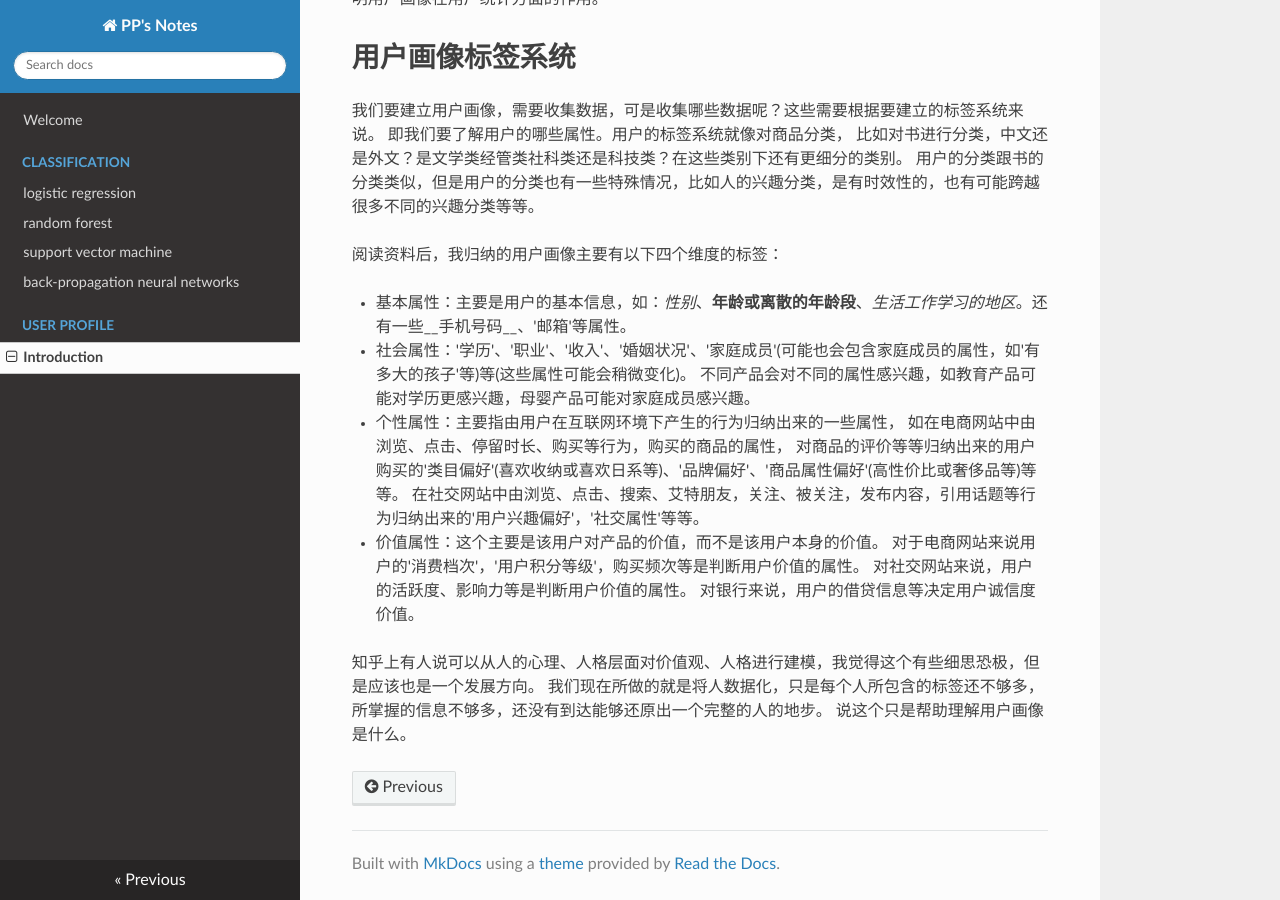
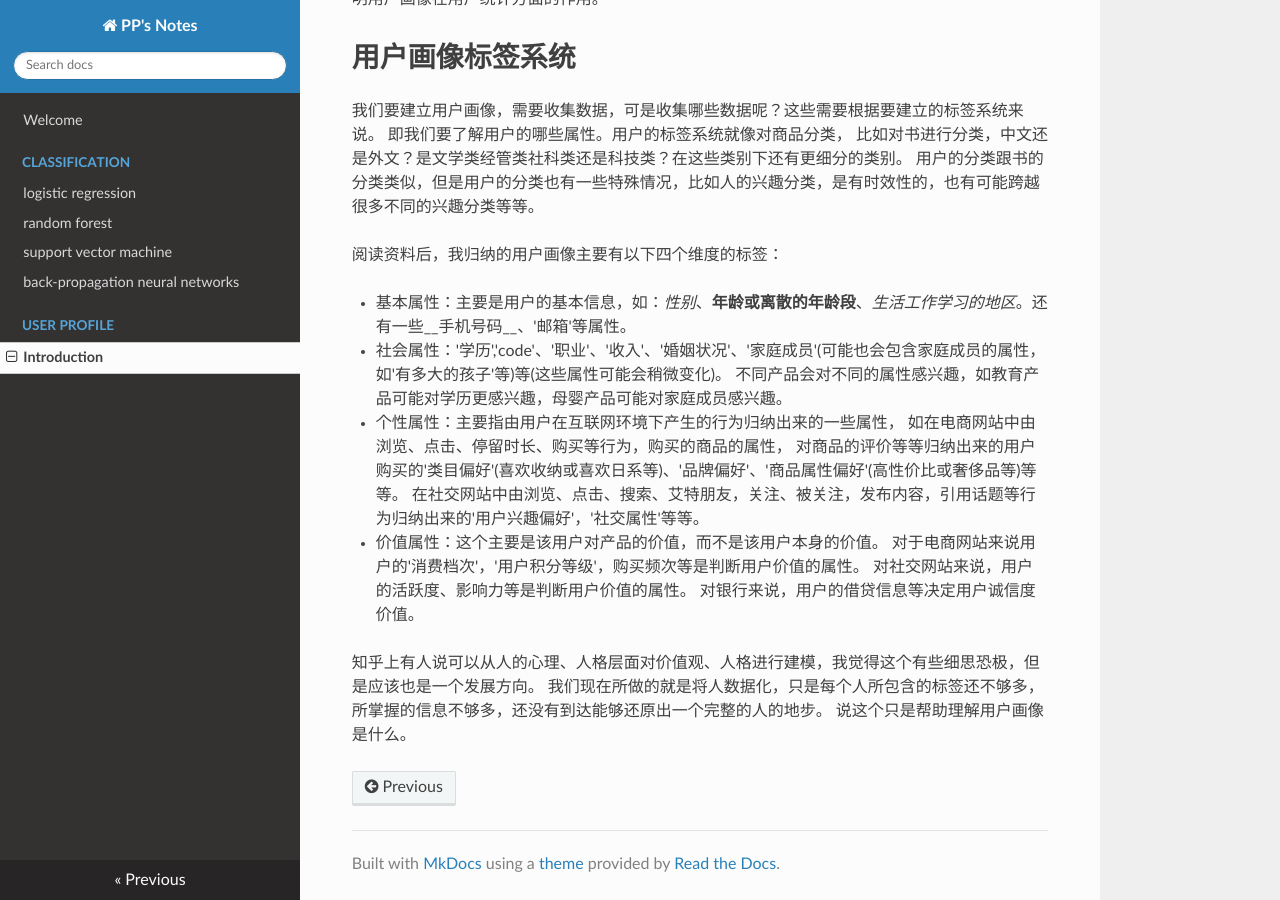
Before and after one commit to NobodyKnowsPP/pp-blog, an MkDocs documentation site: the page built from docs/UserProfile/Introduction.md, in a window 1280 px wide and 900 px high, scrolled down 1526 px. Built offline with MkDocs 1.6.1, drawn with Linux system fonts in a browser that asks for light colours; nearby versions of some CDN libraries; old or Windows-style settings are respelled for this version of MkDocs.

Commit message:
add Introduction

```diff
--- a/docs/UserProfile/Introduction.md
+++ b/docs/UserProfile/Introduction.md
@@ -66,7 +66,7 @@ tricks:知乎上的一个例子，说罗振宇在《时间的朋友》跨年演
 阅读资料后，我归纳的用户画像主要有以下四个维度的标签：
 
 - 基本属性：主要是用户的基本信息，如：*性别*、**年龄或离散的年龄段**、_生活工作学习的地区_。还有一些__手机号码__、'邮箱'等属性。
-- 社会属性：'学历'、'职业'、'收入'、'婚姻状况'、'家庭成员'(可能也会包含家庭成员的属性，如'有多大的孩子'等)等(这些属性可能会稍微变化)。
+- 社会属性：'学历','code'、'职业'、'收入'、'婚姻状况'、'家庭成员'(可能也会包含家庭成员的属性，如'有多大的孩子'等)等(这些属性可能会稍微变化)。
 不同产品会对不同的属性感兴趣，如教育产品可能对学历更感兴趣，母婴产品可能对家庭成员感兴趣。
 - 个性属性：主要指由用户在互联网环境下产生的行为归纳出来的一些属性，
 如在电商网站中由浏览、点击、停留时长、购买等行为，购买的商品的属性，
```
